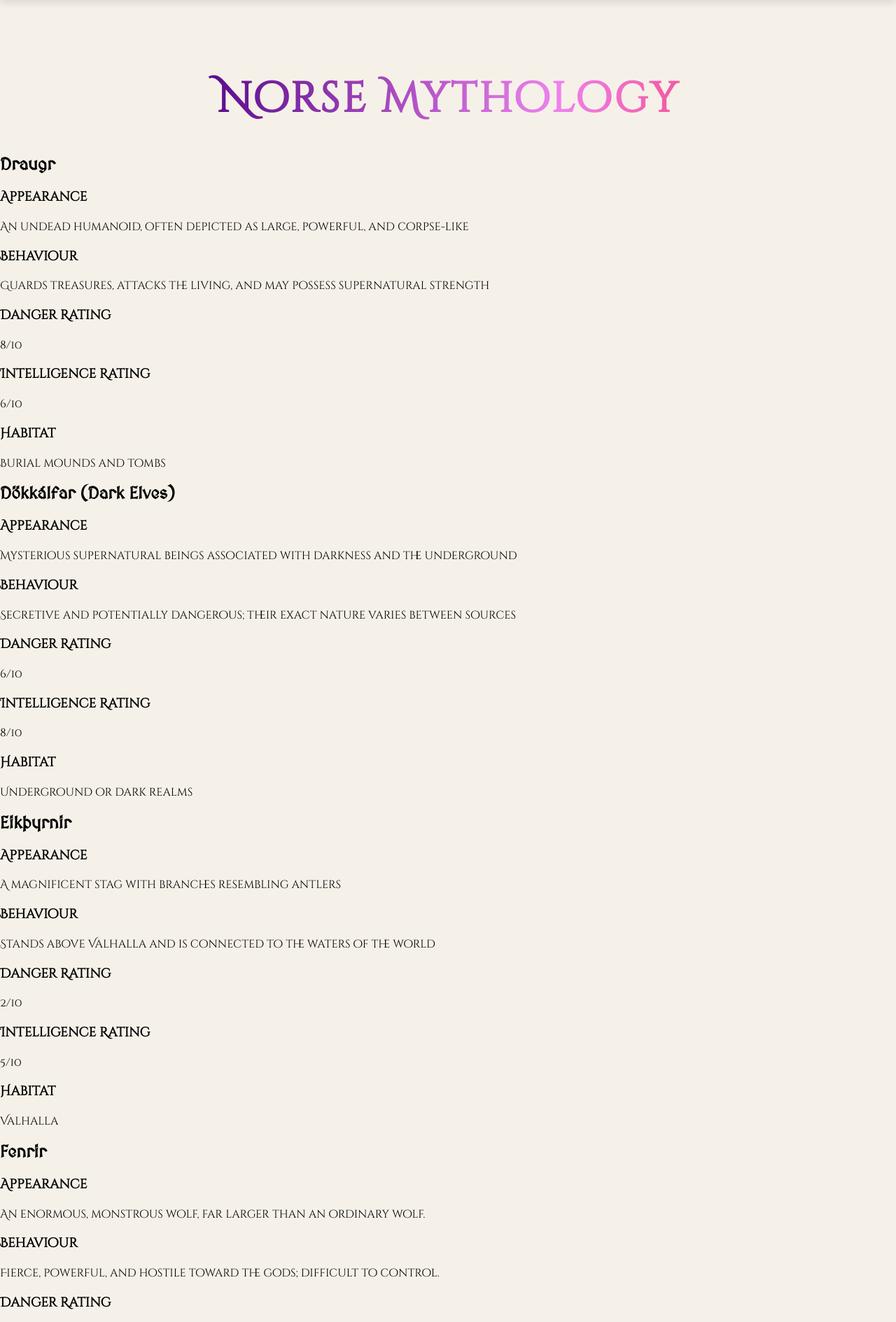
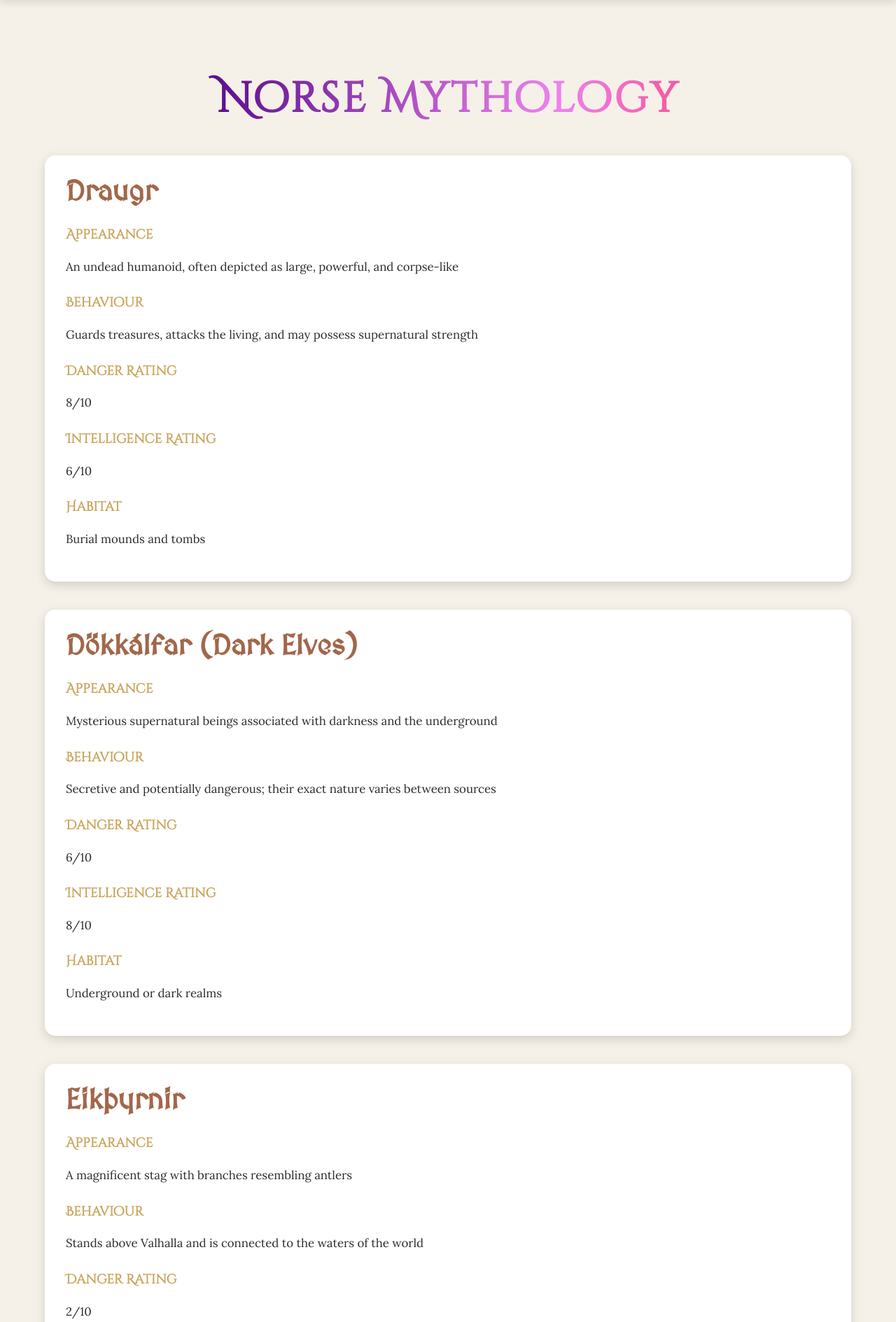
Before and after one commit to et22mahu/Digi, a Flask app: page /mythology/norse in a window 1280 px wide. Shown: the part 69-1958 px from the top of the page at 70% size. Run offline with Flask 3, Linux system fonts and the light colour scheme; data comes from the database, SQL or seed files in the repository; some web fonts are replaced.

Commit message:
Adding the styling for the individual mythology pages

```diff
--- a/l2_assessment/static/style.css
+++ b/l2_assessment/static/style.css
@@ -581,3 +581,65 @@ body {
 .back-home a:hover {
     color: #c9a55c;
 }
+
+.mythology-creatures-container {
+    width: 90%;
+    margin: 40px auto;
+}
+
+.mythology-creature-card {
+    background: white;
+    border-radius: 15px;
+    padding: 30px;
+    margin-bottom: 40px;
+    box-shadow: 0 5px 15px rgba(0, 0, 0, 0.15);
+}
+
+.mythology-creature-name {
+    font-size: 2.5rem;
+    color: #a2674b;
+    margin-top: 0;
+    margin-bottom: 25px;
+}
+
+.mythology-creature-image {
+    text-align: center;
+    margin-bottom: 25px;
+}
+
+.mythology-creature-image img {
+    width: 100%;
+    max-width: 400px;
+    height: 250px;
+    object-fit: cover;
+    border-radius: 12px;
+    box-shadow: 0 5px 15px rgba(0, 0, 0, 0.2);
+}
+
+.mythology-creature-card h3 {
+    color: #c9a55c;
+    font-family: "Cinzel Decorative", serif;
+    margin-top: 25px;
+}
+
+.mythology-creature-card p {
+    font-family: "Lora", serif;
+    font-size: 1.05rem;
+    line-height: 1.7;
+    color: #2B2B2B;
+}
+
+.back-home {
+    width: 90%;
+    margin: 40px auto;
+}
+
+.back-home a {
+    color: #a2674b;
+    text-decoration: none;
+    font-weight: bold;
+}
+
+.back-home a:hover {
+    color: #c9a55c;
+}
```
